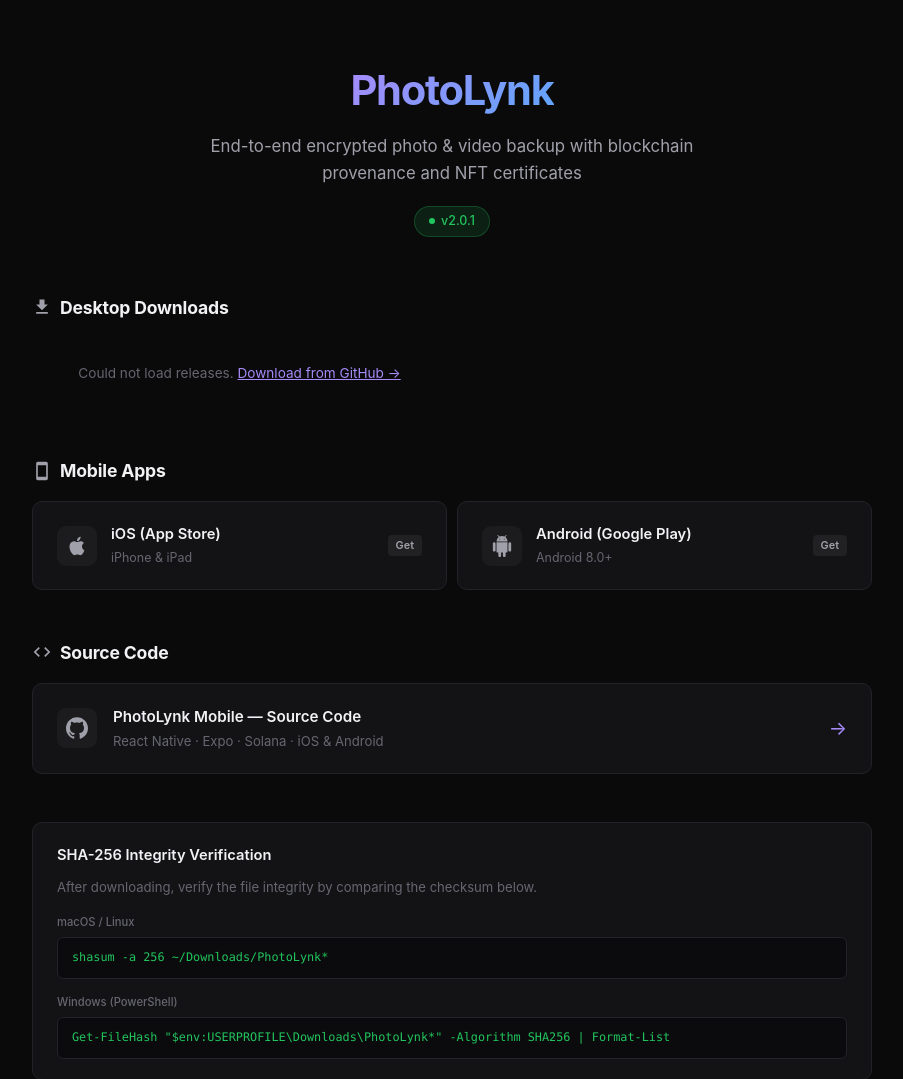
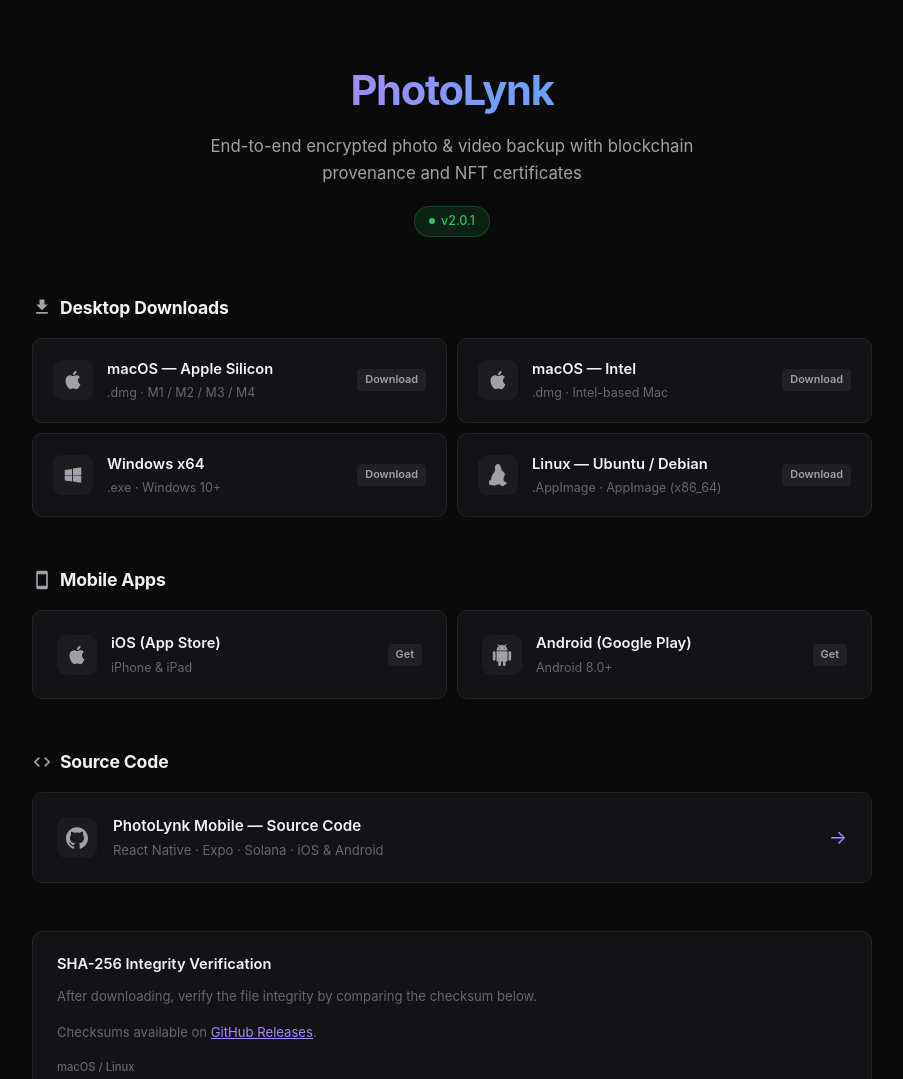
Before and after one commit to viktorvishyn369/PhotoLynk-iOS-Android, a website: page docs/index.html in a window 1280 px wide. Shown: the top 1079 px of the page, without its empty margins (188-1091 px from the left). Drawn offline with Linux system fonts and the light colour scheme; no server answers.

Commit message:
fix: static fallback download cards when GitHub API is rate-limited

```diff
--- a/docs/index.html
+++ b/docs/index.html
@@ -297,9 +297,29 @@
 
         } catch (e) {
             console.error('[PhotoLynk]', e);
-            grid.innerHTML = '<div style="color:var(--text-muted);font-size:0.85rem;text-align:center;padding:24px 0;">Could not load releases. <a href="https://github.com/viktorvishyn369/PhotoLynk/releases/latest" style="color:var(--accent);" target="_blank">Download from GitHub →</a></div>';
-            hashC.innerHTML = '';
-            vText.textContent = 'v2.0.1';
+            // Static fallback cards when API is rate-limited or unavailable
+            const FALLBACK_VER = '2.0.1';
+            const BASE = 'https://github.com/viktorvishyn369/PhotoLynk/releases/download/v' + FALLBACK_VER + '/PhotoLynk-Desktop-' + FALLBACK_VER;
+            let html = '';
+            const fallbackAssets = [
+                { url: BASE + '-macOS-Apple-Silicon.dmg', label: 'macOS — Apple Silicon', note: 'M1 / M2 / M3 / M4', ext: '.dmg', icon: 'mac' },
+                { url: BASE + '-macOS-Intel.dmg', label: 'macOS — Intel', note: 'Intel-based Mac', ext: '.dmg', icon: 'mac' },
+                { url: BASE + '-Windows-Setup.exe', label: 'Windows x64', note: 'Windows 10+', ext: '.exe', icon: 'win' },
+                { url: BASE + '-Linux-x64.AppImage', label: 'Linux — Ubuntu / Debian', note: 'AppImage (x86_64)', ext: '.AppImage', icon: 'linux' },
+            ];
+            for (const p of fallbackAssets) {
+                html += `<a class="dl-card" href="${p.url}" title="Download ${p.label}">
+                    <div class="dl-icon">${ICONS[p.icon]}</div>
+                    <div class="dl-info">
+                        <div class="dl-title">${p.label}</div>
+                        <div class="dl-meta">${p.ext} · ${p.note}</div>
+                    </div>
+                    <span class="dl-badge">Download</span>
+                </a>`;
+            }
+            grid.innerHTML = html;
+            hashC.innerHTML = '<div style="color:var(--text-muted);font-size:0.82rem;">Checksums available on <a href="https://github.com/viktorvishyn369/PhotoLynk/releases/latest" style="color:var(--accent);" target="_blank">GitHub Releases</a>.</div>';
+            vText.textContent = 'v' + FALLBACK_VER;
         }
     }
 
```
